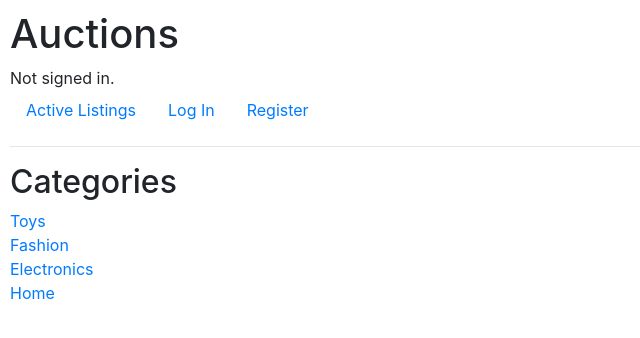
After one commit to precipice11/Painting-Marketplace, a Django app: page /categories/ in a window 1280 px wide. The commit adds this page. Shown: the top 338 px of the page, without its empty margins (0-640 px from the left). Run offline with Django 3.2, Linux system fonts and the light colour scheme; data comes from the database, SQL or seed files in the repository; some libraries are stand-ins or nearby versions.

Commit message:
Added categories page

```diff
--- /dev/null
+++ b/auctions/templates/auctions/categories.html
@@ -0,0 +1,9 @@
+{% extends "auctions/layout.html" %}
+
+{% block body %}
+    <h2>Categories</h2>
+
+    {% for item in categories %}
+        <div><a href="{% url 'category' item.name %}">{{ item.name }}</a></div>
+    {% endfor %}
+{% endblock %}
--- a/auctions/templates/auctions/layout.html
+++ b/auctions/templates/auctions/layout.html
@@ -22,7 +22,7 @@
             </li>
             {% if user.is_authenticated %}
                 <li class="nav-item">
-                    <a class="nav-link" href="">Categories</a>
+                    <a class="nav-link" href="{% url 'categories' %}">Categories</a>
                 </li>
                 <li class="nav-item">
                     <a class="nav-link" href="{% url 'user_watchlist' %}">Watchlist</a>
--- a/auctions/urls.py
+++ b/auctions/urls.py
@@ -13,4 +13,6 @@ urlpatterns = [
     path("listing/<int:listing_id>/", views.listing_detail, name="listing_detail"),
     path("watchlist/<int:listing_id>/", views.watchlist, name="watchlist"),
     path("watchlist/", views.user_watchlist, name="user_watchlist"),
+    path("categories/", views.categories, name="categories"),
+    path("categories/<str:category>", views.category_page, name="category"),
 ] + static(settings.MEDIA_URL, document_root=settings.MEDIA_ROOT)
--- a/auctions/views.py
+++ b/auctions/views.py
@@ -115,3 +115,17 @@ def user_watchlist(request):
     return render(request, "auctions/watchlist.html", {
         "watchlist": request.user.watchlist.all(),
     })
+
+
+def categories(request):
+    return render(request, "auctions/categories.html", {
+        "categories":Category.objects.all()
+    })
+
+def category_page(request, category):
+    selected_category = get_object_or_404(Category, name=category)
+    listings = Auction_Listing.objects.filter(category=selected_category)
+    return render(request, "auctions/category_page.html", {
+        "category": selected_category,
+        "listings": listings
+    })
```
Also changed, not shown: auctions/templates/auctions/category_page.html (added, +17 -0 lines).
